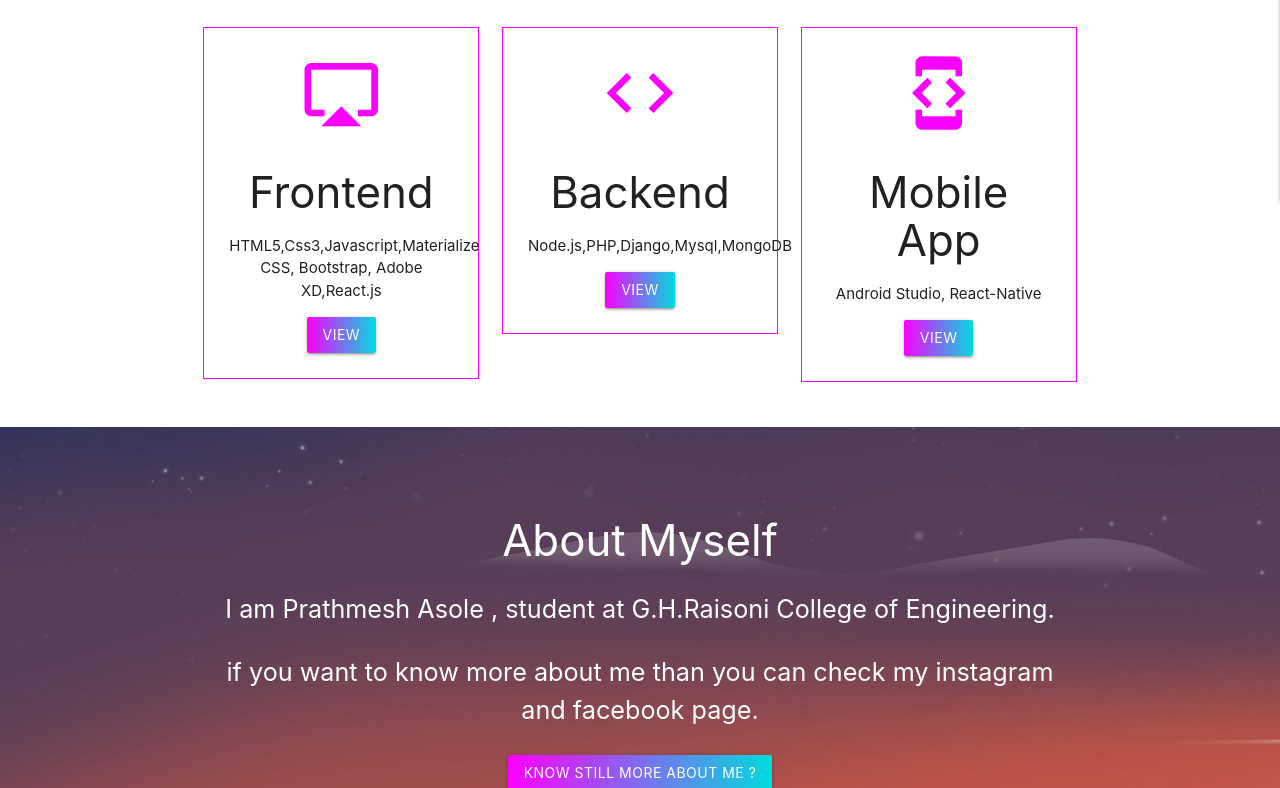
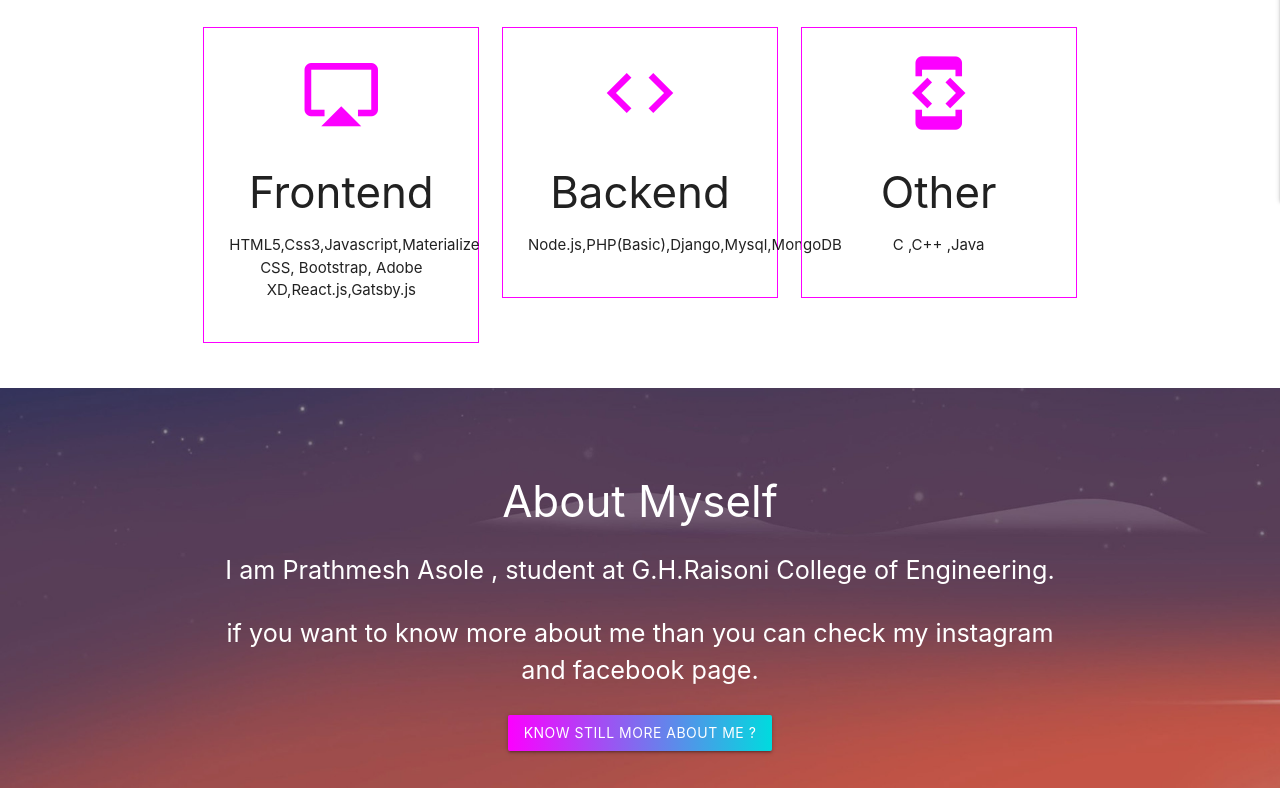
Before and after one commit to prathmesh07/profile01, a plain HTML site: page index.html in a window 1280 px wide. Shown: the part 659-1447 px from the top of the page. Drawn offline with nearby package versions, Linux system fonts and the light colour scheme.

Commit message:
Update index.html

```diff
--- a/index.html
+++ b/index.html
@@ -10,12 +10,15 @@
     <link rel="stylesheet" href="css/style.css">
     <link rel="stylesheet" href="css/bootstrap-4-utilities.min.css">
     <link href="https://fonts.googleapis.com/icon?family=Material+Icons" rel="stylesheet">
-
+<link rel="stylesheet" href="https://unpkg.com/aos@next/dist/aos.css" />
 
 </head>
 
 <body>
-
+<script src="https://unpkg.com/aos@next/dist/aos.js"></script>
+    <script>
+      AOS.init();
+    </script>
 
     <!-- navbar -->
 
@@ -67,16 +70,21 @@
 
     <!-- section 1 -->
 
-    <section>
+      <section>
 
 
         <div class="parallax-container">
             <div class="parallax"><img src="img/bg4.png"></div>
             <div class="container center-align mt-5 pt-5">
+                <div data-aos="fade-up"
+                data-aos-duration="3000">
                 <h2 class="white-text center-align mt-5">Prathmesh Asole</h2>
                 <p class="white-text center-align flow-text">Hey, Friends Welcome! to my Portfolio
                     .</p>
-                <button class="btn bg-primary btn-large">Contact</button>
+                    <button class="btn bg-primary btn-large">Contact</button>
+                </div>
+
+
 
             </div>
         </div>
@@ -86,17 +94,25 @@
 
     <!-- section 2    -->
 
-    <section>
+  <section>
         <div class="container">
             <h3 class="center-align">Developing</h3>
+
+
+<div data-aos="flip-left"
+data-aos-easing="ease-out-cubic"
+data-aos-duration="2000">
+
+
+
 
             <div class="row mt-5">
                 <div class="col s12 m4">
                     <div class="services-container center-align">
                         <i class="material-icons my-icon">airplay</i>
                         <h3>Frontend</h3>
-                        <p>HTML5,Css3,Javascript,Materialize CSS, Bootstrap, Adobe XD,React.js</p>
-                        <button class="btn bg-primary">View</button>
+                        <p>HTML5,Css3,Javascript,Materialize CSS, Bootstrap, Adobe XD,React.js,Gatsby.js</p>
+
                     </div>
 
                 </div>
@@ -105,8 +121,8 @@
                     <div class="services-container center-align">
                         <i class="material-icons my-icon">code</i>
                         <h3>Backend</h3>
-                        <p>Node.js,PHP,Django,Mysql,MongoDB</p>
-                        <button class="btn bg-primary">View</button>
+                        <p>Node.js,PHP(Basic),Django,Mysql,MongoDB</p>
+
                     </div>
 
                 </div>
@@ -114,9 +130,9 @@
                 <div class="col s12 m4">
                     <div class="services-container center-align">
                         <i class="material-icons my-icon">developer_mode</i>
-                        <h3>Mobile App</h3>
-                        <p>Android Studio, React-Native</p>
-                        <button class="btn bg-primary">View</button>
+                        <h3>Other</h3>
+                        <p>C ,C++ ,Java</p>
+
                     </div>
 
                 </div>
@@ -124,7 +140,7 @@
             </div>
         </div>
 
-
+    </div>
 
     </section>
 
```
